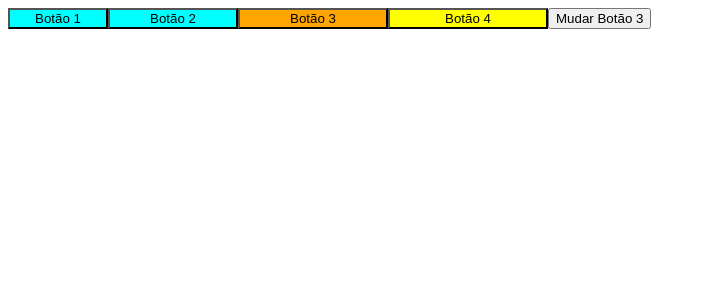
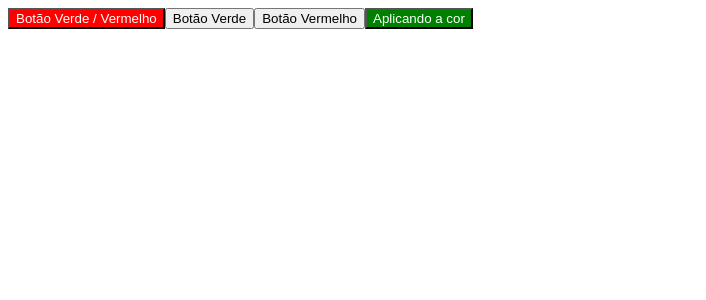
Before and after one commit to fefo1811/Fundamentos-Angular, an Angular app in the folder Diretivas-Templates-Decorators/: page / in a window 1280 px wide. Shown: the top 300 px of the page, without its empty margins (0-706 px from the left). Built offline with nearby package versions, Linux system fonts and the light colour scheme.

Commit message:
Angular: Class Binding

```diff
--- a/Diretivas-Templates-Decorators/src/app/components/bindings/bindings.component.css
+++ b/Diretivas-Templates-Decorators/src/app/components/bindings/bindings.component.css
@@ -0,0 +1,9 @@
+.botao-vermelho {
+  background-color: red;
+color: white;
+}
+
+.botao-verde {
+  background-color: green;
+  color: white;
+}
--- a/Diretivas-Templates-Decorators/src/app/components/bindings/bindings.component.html
+++ b/Diretivas-Templates-Decorators/src/app/components/bindings/bindings.component.html
@@ -25,12 +25,30 @@
 <!--<button [attr.disabled]="buttonDisable ? true : null"> Desativado? </button>-->
 
 <!-- Aula 4: CSS Binding -->
-<button [style.width]="widthButton1" [style.background-color]="bgColorButton"> Botão 1 </button>
+<!--<button [style.width]="widthButton1" [style.background-color]="bgColorButton"> Botão 1 </button>-->
 
-<button [style.width.px]="widthButton2" [style.background-color]="bgColorButton"> Botão 2 </button>
+<!--<button [style.width.px]="widthButton2" [style.background-color]="bgColorButton"> Botão 2 </button>-->
 
-<button [style]="{width: '150px', backgroundColor: 'orange'}"> Botão 3 </button>
+<!--<button [style]="{width: '150px', backgroundColor: 'orange'}"> Botão 3 </button>-->
 
-<button [style]="stylesObj"> Botão 4 </button>
+<!--<button [style]="stylesObj"> Botão 4 </button>-->
 
-<button (click)="updateStylesObj()"> Mudar Botão 3</button>
+<!--<button (click)="updateStylesObj()"> Mudar Botão 3</button>-->
+
+<!-- Aula 5: Class Binding -->
+<button
+  [class]="{'botao-vermelho': true,'botao-verde': false}"
+> Botão Verde / Vermelho </button>
+
+<button
+  (click)="isGreenButton = true"
+> Botão Verde</button>
+
+<button
+  (click)="isGreenButton = false"
+> Botão Vermelho</button>
+
+<button [class]="{
+  'botao-vermelho': !isGreenButton,
+  'botao-verde': isGreenButton
+}"> Aplicando a cor </button>
--- a/Diretivas-Templates-Decorators/src/app/components/bindings/bindings.component.ts
+++ b/Diretivas-Templates-Decorators/src/app/components/bindings/bindings.component.ts
@@ -48,4 +48,9 @@ export class BindingsComponent {
       backgroundColor: 'purple',
     }
   }
+
+  // =============================================
+// Aula 5: Class Binding
+  isRedButton: boolean = true;
+  isGreenButton: boolean = true;
 }
```
